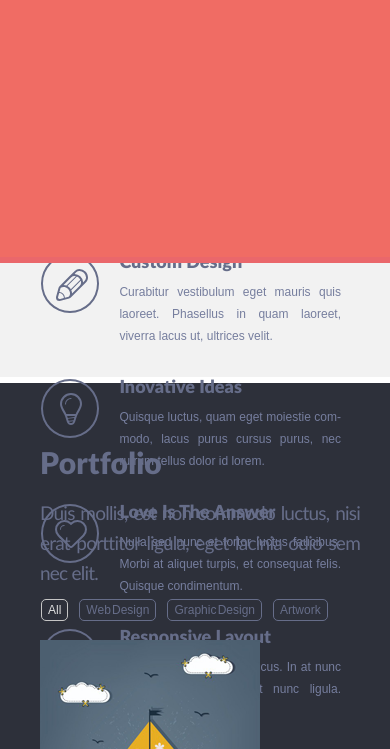
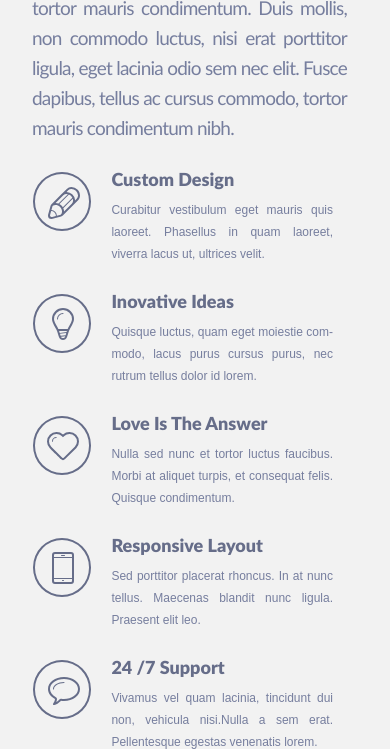
Before and after one commit to Daqueze21/singolo, a plain HTML site: page index.html in a window 390 px wide. Shown: the part 409-1158 px from the top of the page. Drawn offline with nearby package versions, Linux system fonts and the light colour scheme; a web font is replaced by a local one.

Commit message:
feat: add media rules for services block

```diff
--- a/style.css
+++ b/style.css
@@ -313,10 +313,11 @@ body {
 
 /* services */
 .services {
-   height: 410px;
+   position: relative;
    padding: 42px 40px;
    background-color: #f2f2f2;
    border-bottom: solid 6px #ffffff;
+   scroll-margin-top: 94px;
 }
 
 .services__header {
@@ -387,6 +388,10 @@ body {
 .icon__svg-star {
    padding-top: 13px;
    padding-left: 12px;
+}
+
+.services__item {
+   transition-duration: 1s;
 }
 
 .services__item_text {
@@ -818,7 +823,7 @@ body {
 /* header */
 
 /* main */
-/* slider-block */
+   /* slider-block */
 
    .slider-section {
       height: 28.3em;
@@ -872,7 +877,23 @@ body {
       right: 28px;
    }
 
-/* slider-block */
+   /* slider-block */
+
+   /* services-block */
+   .services {
+      padding: 23px 74px 56px 40px;
+      border-bottom: none;
+   }
+
+   .services__description {
+      padding-bottom: 0;
+   }
+
+   .services__item {
+      padding-top: 35px;
+      padding-bottom: 17px;
+   }
+   /* services-block */
 /* main */
 
 /* footer */
@@ -1033,7 +1054,17 @@ body {
       top: 97px;
       right: 9px;
    }
-/* slider-block */
+   /* slider-block */
+   /* services-block */
+   .services {
+      padding: 8px 43px 25px 32px;
+   }
+
+   .services__item {
+      padding: 27px 0 0 0;
+   }
+   /* services-block */
+
 /* main */
 
 /* footer */
```
